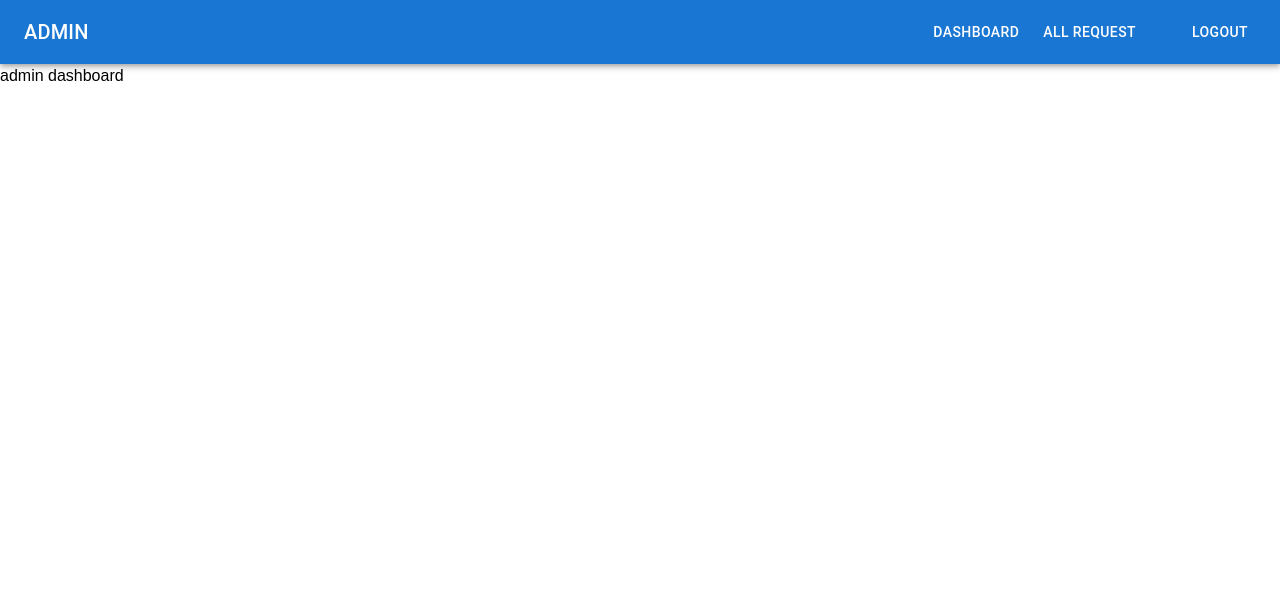
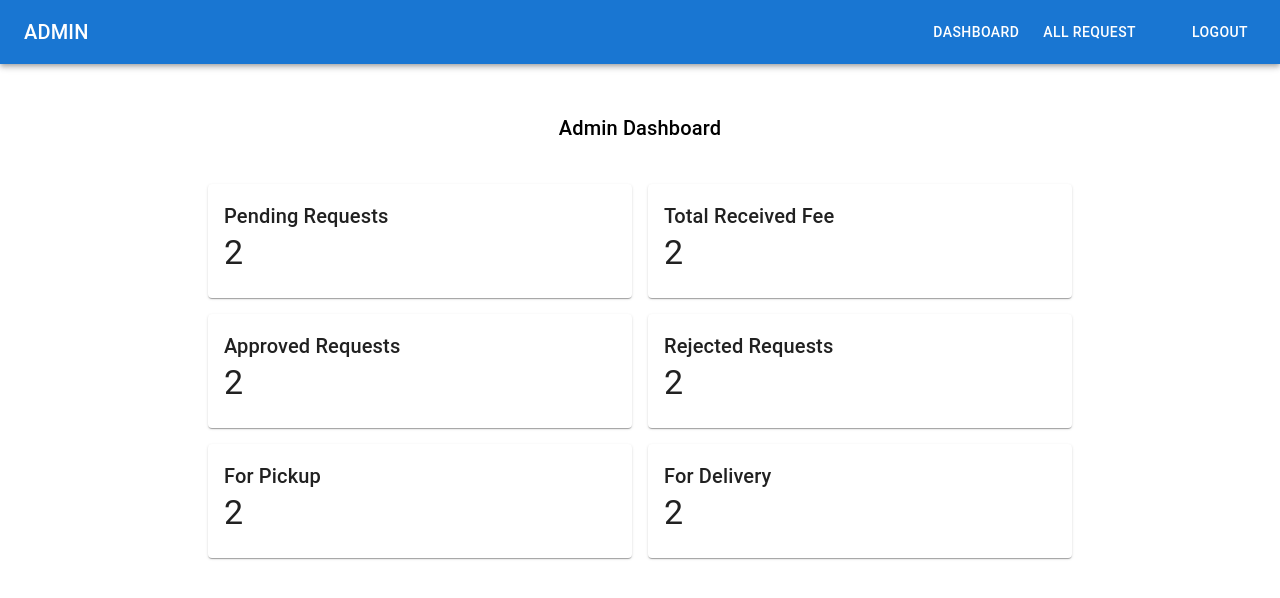
Before and after one commit to Kreliannn/Document-Request-System-FRONTEND, a Next.js app: page /pages/adminDashboard in a window 1280 px wide. Shown: the top 598 px of the page. Built offline with nearby package versions, Linux system fonts and the light colour scheme.

Commit message:
4th commit

```diff
--- /dev/null
+++ b/src/app/pages/adminAllRequest/components/approveButton.jsx
@@ -0,0 +1,47 @@
+"use client"
+import { Button } from "@mui/material"
+import { useMutation } from "@tanstack/react-query"
+import Swal from "sweetalert2"
+
+
+export default function ApproveButton(props)
+{
+
+    let requestId = props.reqId
+
+
+
+    let approve = () => {
+        Swal.fire({
+            title: "Are you sure you want to approve?",
+            text: "You won't be able to revert this!",
+            icon: "question",
+            showCancelButton: true,
+            confirmButtonColor: "#3085d6",
+            cancelButtonColor: "#d33",
+            confirmButtonText: "Yes"
+          }).then((result) => {
+            if (result.isConfirmed) {
+              Swal.fire({
+                title: "approved!",
+                text: "request has been approved.",
+                icon: "success"
+              });
+            }
+          });
+    }
+
+    return(
+        <>
+            <Button
+                variant="contained"
+                color="success"
+                className="bg-green-500 hover:bg-green-600"
+                onClick={approve}
+
+            >
+                  Approve
+            </Button>
+        </>
+    )
+}
--- /dev/null
+++ b/src/app/pages/adminAllRequest/components/rejectButton.jsx
@@ -0,0 +1,43 @@
+"use client"
+import { Button } from "@mui/material"
+import { useMutation } from "@tanstack/react-query"
+import Swal from "sweetalert2"
+
+
+export default function RejectButton(props)
+{
+    let requestId = props.reqId
+
+    let approve = () => {
+        Swal.fire({
+            title: "Are you sure you want to Reject this request?",
+            text: "You won't be able to revert this!",
+            icon: "warning",
+            showCancelButton: true,
+            confirmButtonColor: "#3085d6",
+            cancelButtonColor: "#d33",
+            confirmButtonText: "Yes"
+          }).then((result) => {
+            if (result.isConfirmed) {
+              Swal.fire({
+                title: "rejected!",
+                text: "request has been rejected.",
+                icon: "success"
+              });
+            }
+          });
+    }
+
+    return(
+        <>
+            <Button
+                 variant="contained"
+                 color="error"
+                 className="bg-red-500 hover:bg-red-600"
+                onClick={approve}
+            >
+                  Reject
+            </Button>
+        </>
+    )
+}
--- a/src/app/pages/adminAllRequest/components/request.jsx
+++ b/src/app/pages/adminAllRequest/components/request.jsx
@@ -11,7 +11,8 @@ import {
   Paper,
   Button
 } from '@mui/material';
-
+import ApproveButton from './approveButton';
+import RejectButton from './rejectButton';
 import { useQuery } from '@tanstack/react-query';
 import axios from 'axios';
 
@@ -63,22 +64,10 @@ export default function RequestTable() {
               <TableCell>{convertDate(row.requestDate)}</TableCell>
               <TableCell>{row.status}</TableCell>
               <TableCell>
-                <Button
-                  variant="contained"
-                  color="error"
-                  className="bg-red-500 hover:bg-red-600"
-                >
-                  Reject
-                </Button>
+                <RejectButton reqId={row._id} />
               </TableCell>
               <TableCell>
-                <Button
-                  variant="contained"
-                  color="success"
-                  className="bg-green-500 hover:bg-green-600"
-                >
-                  Approve
-                </Button>
+                <ApproveButton reqId={row._id} />
               </TableCell>
             </TableRow>
           ))}
--- a/src/app/pages/adminDashboard/page.jsx
+++ b/src/app/pages/adminDashboard/page.jsx
@@ -1,13 +1,55 @@
-import AdminNavbar from "@/app/publicComponent/adminNavbar"
+import useUserStore from "@/app/store/userStore"
+import AdminNavbar from "@/app/publicComponent/adminNavbar";
+import { Card, CardContent, Typography } from '@mui/material';
 
-export default function AdminDashboard()
-{
+export default function AdminDashboard() {
 
 
-    return(
+
+    let pendingRequests = 2
+    let Fee = 2
+    let approvedRequests = 2
+    let rejectedRequest = 2
+    let forPickupRequests = 2
+    let forDeliveryRequests = 2
+
+
+
+      const stats = [
+        { title: 'Pending Requests', count: pendingRequests, color: 'bg-yellow-500' },
+        { title: 'Total Received Fee', count: Fee, color: 'bg-purple-500' },
+        { title: 'Approved Requests', count: approvedRequests, color: 'bg-green-500' },
+        { title: 'Rejected Requests', count: rejectedRequest, color: 'bg-red-500' },
+        { title: 'For Pickup', count: forPickupRequests, color: 'bg-blue-500' },
+        { title: 'For Delivery', count: forDeliveryRequests, color: 'bg-gray-500' },
+      ];
+
+    return (
         <div>
             <AdminNavbar />
-            <h1> admin dashboard </h1>
+            <br />
+            <br />
+            <Typography variant="h6" className="font-bold text-center">
+                Admin Dashboard
+            </Typography>
+            <br />
+            <div className="container m-auto  grid grid-cols-1 md:grid-cols-2 lg:grid-cols-2 gap-4 p-4" style={{width : "70%"}}>
+                {stats.map((stat, index) => (
+                    <Card
+                    key={index}
+                    className={`shadow-lg ${stat.color} text-white`}
+                    >
+                    <CardContent>
+                        <Typography variant="h6" className="font-bold">
+                        {stat.title}
+                        </Typography>
+                        <Typography variant="h4" className="font-extrabold mt-2">
+                        {stat.count}
+                        </Typography>
+                    </CardContent>
+                    </Card>
+                ))}
+            </div>
         </div>
     )
 }
--- a/src/app/pages/userAllRequest/page.jsx
+++ b/src/app/pages/userAllRequest/page.jsx
@@ -54,6 +54,7 @@ export default async function RequestTable() {
               <TableCell className="font-bold">Fee</TableCell>
               <TableCell className="font-bold">RequestDate</TableCell>
               <TableCell className="font-bold">Status</TableCell>
+              <TableCell className="font-bold">Cancel</TableCell>
             </TableRow>
           </TableHead>
           <TableBody>
@@ -66,6 +67,16 @@ export default async function RequestTable() {
                 <TableCell>{row.fee}</TableCell>
                 <TableCell>{convertDate(row.requestDate)}</TableCell>
                 <TableCell>{row.status}</TableCell>
+                <TableCell>
+                <Button
+                  variant="contained"
+                  color="error"
+                  className="bg-red-500 hover:bg-red-600"
+
+                >
+                  cancel
+                </Button>
+              </TableCell>
               </TableRow>
             ))}
           </TableBody>
--- a/src/app/pages/userDashboard/page.jsx
+++ b/src/app/pages/userDashboard/page.jsx
@@ -1,4 +1,3 @@
-"use client"
 import useUserStore from "@/app/store/userStore"
 import UserNavbar from "@/app/publicComponent/userNavbar"
 import { Card, CardContent, Typography } from '@mui/material';
--- a/src/app/pages/userHistory/page.jsx
+++ b/src/app/pages/userHistory/page.jsx
@@ -40,7 +40,7 @@ export default async function RequestTable() {
     <>
         <UserNavbar />
         <br />
-       <h1 className='text-center text-xl m-3'> User Request Status </h1>
+       <h1 className='text-center text-xl m-3'> Request Documents History </h1>
         <hr />
         <TableContainer component={Paper} className="w-full max-w-4xl mx-auto mt-8">
 
@@ -53,7 +53,7 @@ export default async function RequestTable() {
               <TableCell className="font-bold">Transaction</TableCell>
               <TableCell className="font-bold">Fee</TableCell>
               <TableCell className="font-bold">RequestDate</TableCell>
-              <TableCell className="font-bold">PickUpDate</TableCell>
+              <TableCell className="font-bold">ReceivedDate</TableCell>
               <TableCell className="font-bold">Status</TableCell>
             </TableRow>
           </TableHead>
@@ -66,7 +66,7 @@ export default async function RequestTable() {
                 <TableCell>{row.transaction}</TableCell>
                 <TableCell>{row.fee}</TableCell>
                 <TableCell>{convertDate(row.requestDate)}</TableCell>
-                <TableCell>{convertDate(row.requestDate)}</TableCell>
+                <TableCell>{convertDate(row.receivedDate)}</TableCell>
                 <TableCell>{row.status}</TableCell>
               </TableRow>
             ))}
--- a/src/app/publicComponent/adminNavbar.jsx
+++ b/src/app/publicComponent/adminNavbar.jsx
@@ -26,7 +26,7 @@ const AdminNavbar = () => {
                     </Typography>
 
                     {/* Navigation Links */}
-                    <Button color="inherit" onClick={() => router.push('/pages/userDashboard')}  sx={{ marginLeft: 1 }}>Dashboard</Button>
+                    <Button color="inherit" onClick={() => router.push('/pages/adminDashboard')}  sx={{ marginLeft: 1 }}>Dashboard</Button>
                     <Button color="inherit" onClick={() => router.push('/pages/adminAllRequest')}  sx={{ marginLeft: 1 }}>All Request</Button>
 
 
```
